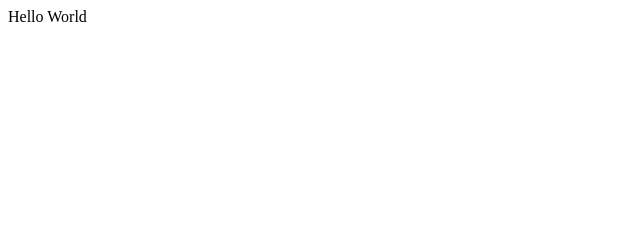
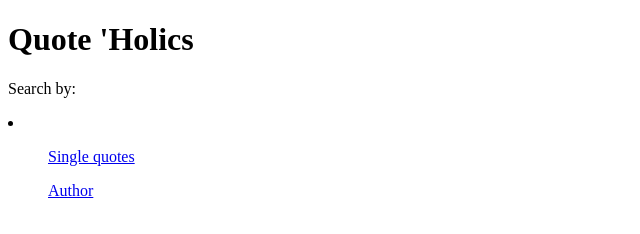
Before and after one commit to adabotcon/Quotes, a website: page public/index.html in a window 1280 px wide. Shown: the whole page, without its empty margins (0-640 px from the left). Drawn offline with Linux system fonts and the light colour scheme.

Commit message:
Creating Welcome Page

```diff
--- a/public/index.html
+++ b/public/index.html
@@ -1 +1,27 @@
-<p>Hello World</p>
+<!DOCTYPE html>
+<html>
+<head>
+<!-- Link to css -->
+	<link rel="stylesheet" type="text/css" href="main.css">
+	<!-- Title and metas -->
+	<title>Quote 'Holics</title>
+	<meta name="Quote 'Holics" content="A website to help store quotes, not only by those that are famous but everyday people around us.">
+</head>
+<body>
+	<header>
+		<h1>Quote 'Holics</h1>
+	</header>
+	<main>
+		<div class="quoteOfTheDay hidden">
+			<p>Quote of the Day</p>
+		</div>
+		<div class="searchLinks">
+			<p>Search by: </p>
+			<li>
+				<a href="searchPage.html"><ul>Single quotes</ul></a>
+				<a href="authorPage.html"><ul>Author</ul></a>
+			</li>
+		</div>
+	</main>
+</body>
+</html>
--- /dev/null
+++ b/public/main.css
@@ -0,0 +1,3 @@
+.hidden{
+	display: none;
+}
```
